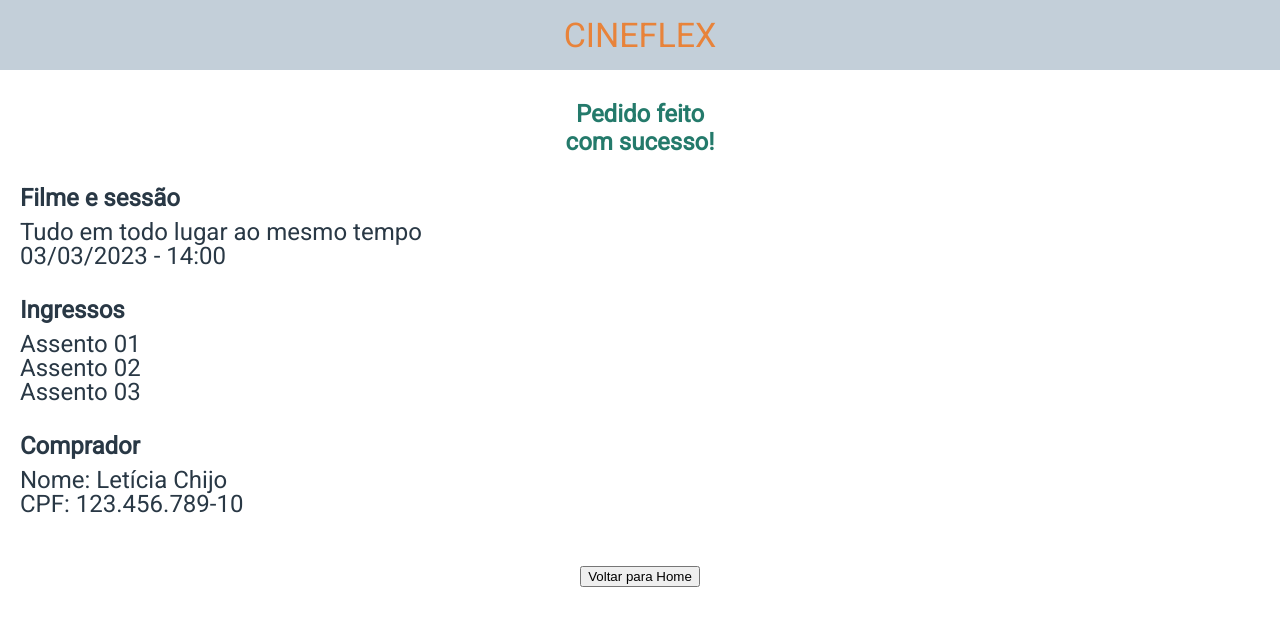
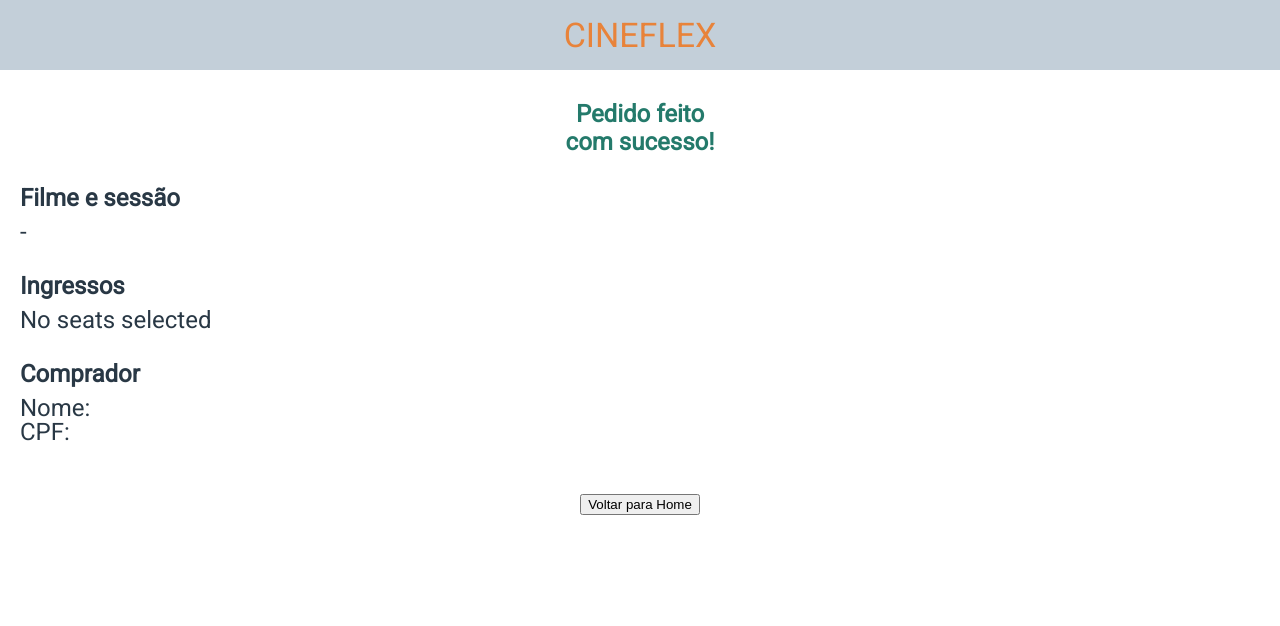
Before and after one commit to MilenaKozima/projeto10-cineflex, a React (Vite) app: page /sucesso in a window 1280 px wide. Shown: the top 626 px of the page. Built offline with nearby package versions, Linux system fonts and the light colour scheme.

Commit message:
Versão pagina sucesso e data-test2

```diff
--- a/src/App.jsx
+++ b/src/App.jsx
@@ -6,8 +6,11 @@ import SuccessPage from "./pages/SuccessPage/SuccessPage"
 import axios from "axios"
 import { BrowserRouter, Routes, Route } from "react-router-dom"
 import { Link } from "react-router-dom"
+import { useState } from "react"
 
 export default function App() {
+
+    const[infos, setInfos] = useState({});
 
     axios.defaults.headers.common['Authorization'] = 'lf0vsDDXdvPlJTOlIi0QncJw';
 
@@ -20,8 +23,8 @@ export default function App() {
             <Routes>
                 <Route path='/' element={<HomePage/>}/>
                 <Route path='/sessoes/:idFilme' element={<SessionsPage />}/>
-                <Route path='/assentos/:idSessao' element={<SeatsPage />}/>
-                <Route path='/sucesso' element={<SuccessPage />}/>
+                <Route path='/assentos/:idSessao' element={<SeatsPage infos={infos} setInfos={setInfos} />}/>
+                <Route path='/sucesso' element={<SuccessPage infos={infos} />}/>
             </Routes>
 
         </BrowserRouter>
--- a/src/pages/SeatsPage/Form.jsx
+++ b/src/pages/SeatsPage/Form.jsx
@@ -5,7 +5,7 @@ import axios from "axios";
 
 export default function Form(props) {
 
-    const { selecteds } = props;
+    const { selecteds, bancos, setInfos } = props;
     const [nome, setNome] = useState('');
     const [cpf, setCpf] = useState('');
     const navigate = useNavigate();
@@ -20,7 +20,21 @@ export default function Form(props) {
         }
 
         axios.post('https://mock-api.driven.com.br/api/v8/cineflex/seats/book-many', novo)
-            .then(resp => navigate('/sucesso'))
+            .then(resp => {
+                const infos = {
+                    movie: bancos.movie.title,
+                    date: bancos.day.date,
+                    session: bancos.day.name,
+                    seats: selecteds.map(se => `Assentos ${se.name}`),
+                    nome: nome,
+                    cpf: cpf
+                }
+
+                setInfos(infos)
+                console.log(infos)
+
+                navigate('/sucesso')
+            })
             .catch(erro => alert(erro.response.data.message));
         console.log(novo);
     }
--- a/src/pages/SeatsPage/SeatsPage.jsx
+++ b/src/pages/SeatsPage/SeatsPage.jsx
@@ -7,7 +7,9 @@ import { colors } from "../../components/colors";
 import Seat from "./Seat";
 import Form from "./Form";
 
-export default function SeatsPage() {
+export default function SeatsPage(props) {
+
+    const {info, setInfos} = props;
 
     const parametros = useParams();
 
@@ -71,7 +73,7 @@ export default function SeatsPage() {
                 </CaptionItem>
             </CaptionContainer>
 
-            <Form selecteds={selecteds}/>
+            <Form selecteds={selecteds} bancos={bancos} setInfos={setInfos}/>
 
             <FooterContainer data-test="footer">
                 <div>
--- a/src/pages/SessionsPage/SessionsPage.jsx
+++ b/src/pages/SessionsPage/SessionsPage.jsx
@@ -34,10 +34,10 @@ export default function SessionsPage() {
             Selecione o horário
             <div data-test="movie-day">
                 {sess.days.map((ses) => (
-                    <SessionContainer key={ses.date} data-test="movie-day">
+                    <SessionContainer key={ses.date}>
                         <div>{ses.weekday} - {ses.date}</div>
 
-                        <ButtonsContainer key={ses.showtimes.id} data-test="movie-day">
+                        <ButtonsContainer key={ses.showtimes.id}>
                             {ses.showtimes.map((showtime) => (
                                 <Link key={showtime.id} to={`/assentos/${showtime.id}`}>
                                     <button data-test="showtime">{showtime.name}</button>
--- a/src/pages/SuccessPage/Client.jsx
+++ /dev/null
@@ -1,23 +0,0 @@
-import styled from "styled-components"
-
-export default function(){
-    return(
-        <TextContainer>
-        <strong><p>Comprador</p></strong>
-        <p>Nome: Letícia Chijo</p>
-        <p>CPF: 123.456.789-10</p>
-    </TextContainer>
-    );
-}
-
-const TextContainer = styled.div`
-    width: 100%;
-    display: flex;
-    flex-direction: column;
-    align-items: flex-start;
-    margin-top: 30px;
-    strong {
-        font-weight: bold;
-        margin-bottom: 10px;
-    }
-`
--- a/src/pages/SuccessPage/MovSes.jsx
+++ /dev/null
@@ -1,23 +0,0 @@
-import styled from "styled-components"
-
-export default function MovSes(){
-    return(
-        <TextContainer>
-        <strong><p>Filme e sessão</p></strong>
-        <p>Tudo em todo lugar ao mesmo tempo</p>
-        <p>03/03/2023 - 14:00</p>
-    </TextContainer>
-    );
-}
-
-const TextContainer = styled.div`
-    width: 100%;
-    display: flex;
-    flex-direction: column;
-    align-items: flex-start;
-    margin-top: 30px;
-    strong {
-        font-weight: bold;
-        margin-bottom: 10px;
-    }
-`
--- a/src/pages/SuccessPage/Seats.jsx
+++ /dev/null
@@ -1,24 +0,0 @@
-import styled from "styled-components"
-
-export default function Seats(){
-    return(
-        <TextContainer>
-        <strong><p>Ingressos</p></strong>
-        <p>Assento 01</p>
-        <p>Assento 02</p>
-        <p>Assento 03</p>
-    </TextContainer>
-    );
-}
-
-const TextContainer = styled.div`
-    width: 100%;
-    display: flex;
-    flex-direction: column;
-    align-items: flex-start;
-    margin-top: 30px;
-    strong {
-        font-weight: bold;
-        margin-bottom: 10px;
-    }
-`
--- a/src/pages/SuccessPage/SuccessPage.jsx
+++ b/src/pages/SuccessPage/SuccessPage.jsx
@@ -1,21 +1,34 @@
 import styled from "styled-components"
-import MovSes from "./MovSes"
-import Seats from "./Seats"
-import Client from "./Client"
+import Movie from "../HomePage/Movie";
+import { Link } from "react-router-dom";
 
-export default function SuccessPage() {
+export default function SuccessPage(props) {
+
+    const{movie, date, session, seats, nome, cpf} = props.infos;
 
     return (
         <PageContainer>
             <h1>Pedido feito <br /> com sucesso!</h1>
 
-            <MovSes />
+            <TextContainer data-test="movie-info">
+                <strong><p>Filme e sessão</p></strong>
+                <p>{movie}</p>
+                <p>{date} - {session}</p>
+            </TextContainer>
 
-            <Seats />
+            <TextContainer data-test="seats-info">
+                <strong><p>Ingressos</p></strong>
+                {seats && seats.length > 0 ? seats.map(se => <p key={se}>{se}</p>) : <p>No seats selected</p>}
+            </TextContainer>
 
-            <Client />
+            <TextContainer data-test="client-info">
+                <strong><p>Comprador</p></strong>
+                <p>Nome: {nome}</p>
+                <p>CPF: {cpf}</p>
+            </TextContainer>
 
-            <button>Voltar para Home</button>
+            <Link to="/"><button data-test="go-home-btn" >Voltar para Home</button></Link>
+
         </PageContainer>
     )
 }
@@ -48,3 +61,14 @@ const PageContainer = styled.div`
         color: #247A6B;
     }
 `
+const TextContainer = styled.div`
+    width: 100%;
+    display: flex;
+    flex-direction: column;
+    align-items: flex-start;
+    margin-top: 30px;
+    strong {
+        font-weight: bold;
+        margin-bottom: 10px;
+    }
+`
```
